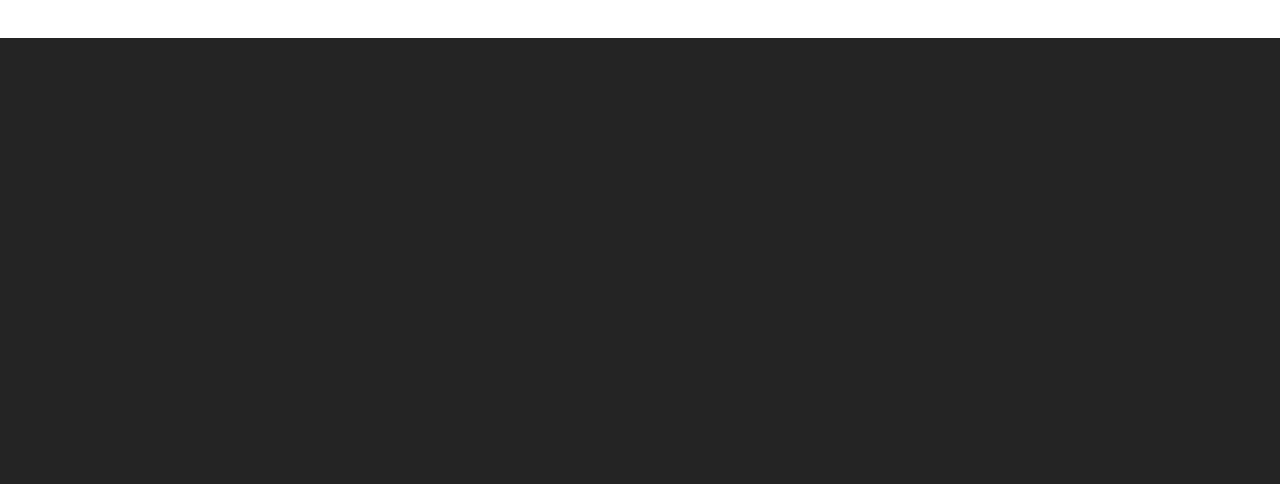
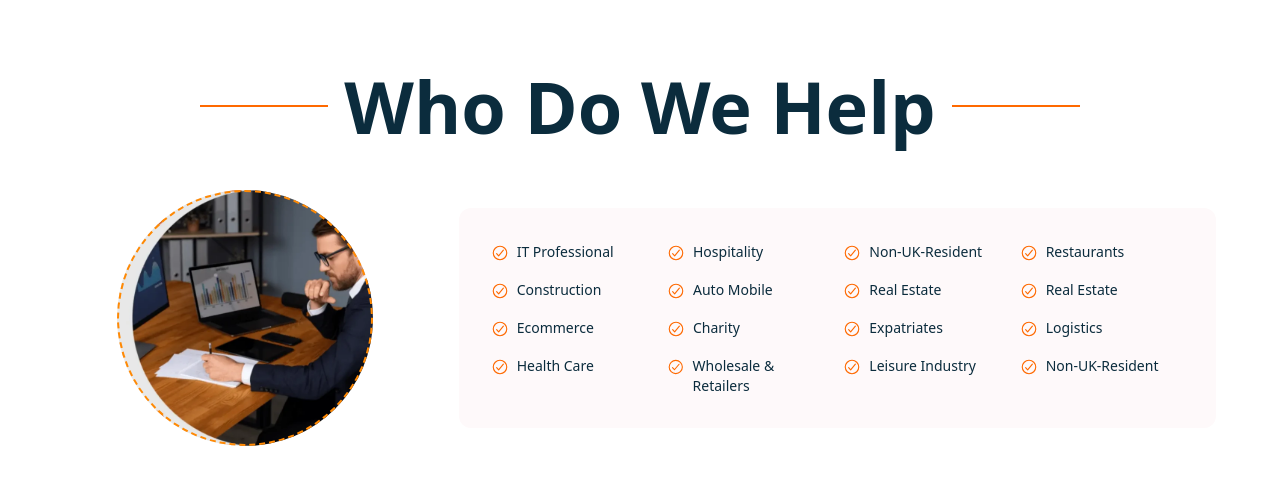
Before and after one commit to talha125-git/intern_p1, a React (Vite) app: page / in a window 1280 px wide. Shown: the part 7043-7527 px from the top of the page. Before the commit the page ends 7081 px from the top, so only its background shows below. Built offline with nearby package versions, Linux system fonts and the light colour scheme; a web font is replaced by a local one.

Commit message:
Add Who_We_Help Section

```diff
--- a/src/App.jsx
+++ b/src/App.jsx
@@ -11,6 +11,7 @@
 import Our_Achievements from "./components/Our_Achievements";
 import Uklargest from "./components/UK's_Largest";
 import Contact from "./components/Contact_";
+import Who__We_Help from "./components/Who_We_Help"
 
 function HomePage() {
   return (
@@ -25,6 +26,7 @@
       <Our_Achievements />
       <Uklargest/>
       <Contact />
+      <Who__We_Help />
     </>
   );
 }
--- /dev/null
+++ b/src/components/Who_We_Help.jsx
@@ -0,0 +1,83 @@
+import React from "react";
+import { IonIcon } from "@ionic/react";
+import { checkmarkCircleOutline } from "ionicons/icons";
+import Who_We_Help_img from "../assets/Who-Do-We-help.jpg"
+
+const items = [
+    "IT Professional",
+    "Hospitality",
+    "Non-UK-Resident",
+    "Restaurants",
+
+    "Construction",
+    "Auto Mobile",
+    "Real Estate",
+    "Real Estate",
+
+    "Ecommerce",
+    "Charity",
+    "Expatriates",
+    "Logistics",
+
+    "Health Care",
+    "Wholesale & Retailers",
+    "Leisure Industry",
+    "Non-UK-Resident",
+];
+
+const WhoWeHelp = () => {
+    return (
+        <section className="bg-white py-16 px-4">
+            {/* Heading */}
+            <div className="text-center mb-12">
+                <div className="flex items-center flex-col sm:flex-row justify-center gap-4">
+                    <span className=" w-40 sm:w-20 md:w-32 h-[2px] bg-orange-500"></span>
+                    <h2 className="text-4xl lg:text-7xl font-bold text-[#0b2c3d]">
+                        Who Do We Help
+                    </h2>
+                    <span className=" w-40 sm:w-20 md:w-32 h-[2px] bg-orange-500"></span>
+                </div>
+            </div>
+
+            {/* Content */}
+            <div className="max-w-6xl mx-auto grid grid-cols-1 md:grid-cols-3 gap-8 items-center">
+
+                {/* Left Image */}
+                <div className="flex justify-center">
+                    <div className="relative">
+                        <img
+                            //   src="https://images.unsplash.com/photo-1600880292203-757bb62b4baf"
+                            src={Who_We_Help_img}
+                            alt="business"
+                            className="w-64 h-64 object-cover rounded-full"
+                        />
+
+                        {/* Decorative dots */}
+                        <div className="absolute inset-0 border-2 border-dashed border-orange-400 rounded-full"></div>
+                    </div>
+                </div>
+
+                {/* Right Content Box */}
+                <div className="md:col-span-2 bg-[#FEF9FA]  rounded-xl p-6 md:p-8">
+                    <div className="grid grid-cols-1 sm:grid-cols-2 text-start lg:grid-cols-4 gap-y-4 gap-x-3">
+                        {items.map((item, index) => (
+                            <div key={index} className="flex items-start gap-2">
+                                <IonIcon
+                                    icon={checkmarkCircleOutline}
+                                    className="text-orange-500 font-bold text-lg mt-1"
+                                />
+
+                                <span className="text-sm text-[#0b2c3d] mt-[2px] font-medium">
+                                    {item}
+                                </span>
+                            </div>
+                        ))}
+                    </div>
+                </div>
+
+            </div>
+        </section>
+    );
+};
+
+export default WhoWeHelp;
```
Also changed, not shown: push to github.txt, src/assets/Who-Do-We-help.jpg (added).
